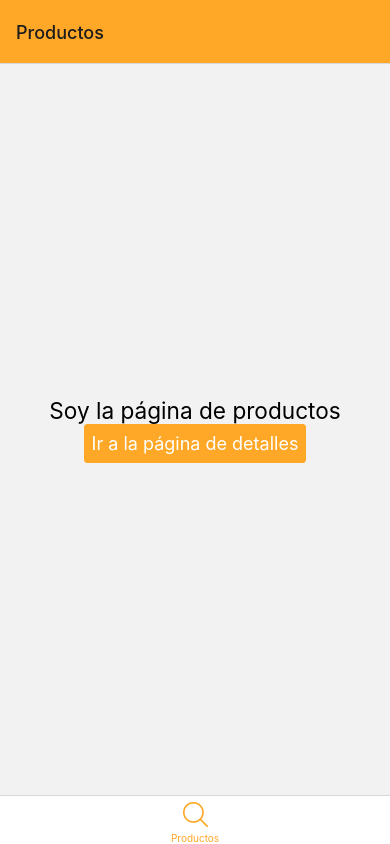
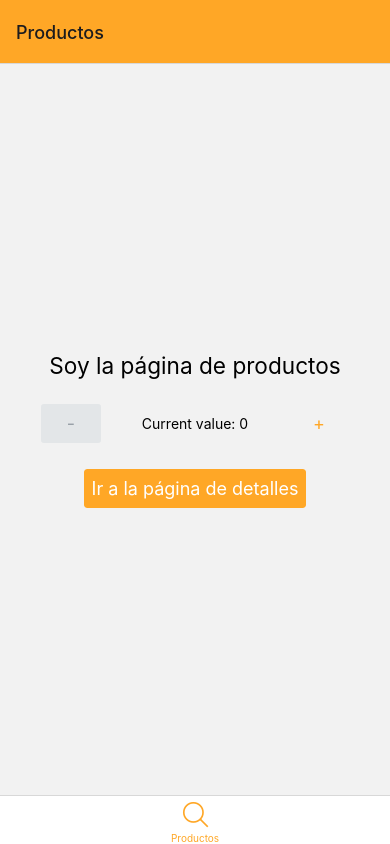
Before and after one commit to yagosefp/reactnative-tuto, a React Native app: screen / in a window 390 px wide. Built offline with nearby package versions, Linux system fonts and the light colour scheme.

Commit message:
Ejercicio 1. Visual studio

```diff
--- /dev/null
+++ b/src/components/counter/Counter.tsx
@@ -0,0 +1,36 @@
+import { Button, Text } from 'react-native-elements';
+import { View } from 'react-native';
+import React, { useState } from 'react';
+
+import styles from './counter-styles';
+
+const Counter = () => {
+    const [count, setCount] = useState(0);
+
+    const onIncrementCount = () => {
+        setCount(count + 1);
+    };
+    const onDecrementCount = () => {
+        setCount(count - 1);
+    };
+
+    return (
+        <View style={styles.container}>
+            <Button
+                containerStyle={styles.buttonContainer}
+                buttonStyle={styles.buttonStyle}
+                titleStyle={styles.buttonTextStyle}
+                title="-"
+                onPress={onDecrementCount}
+                disabled={count <= 0} />
+            <Text>Current value: {count}</Text>
+            <Button containerStyle={styles.buttonContainer}
+                buttonStyle={styles.buttonStyle}
+                titleStyle={styles.buttonTextStyle}
+                title="+"
+                onPress={onIncrementCount} />
+        </View>
+    );
+};
+
+export default Counter;
--- /dev/null
+++ b/src/components/counter/counter-styles.ts
@@ -0,0 +1,27 @@
+import { StyleSheet } from 'react-native';
+import theme from '../../app/theme';
+
+const styles = StyleSheet.create({
+    container: {
+        margin: 15,
+        width: '100%',
+        display: 'flex',
+        flexDirection: 'row',
+        justifyContent: 'space-evenly',
+        alignItems: 'center'
+    },
+    buttonContainer: {
+        display: 'flex',
+        justifyContent: 'center',
+        width: 60,
+        height: 60
+    },
+    buttonStyle: {
+        backgroundColor: 'transparent'
+    },
+    buttonTextStyle: {
+        color: theme.colors.primary
+    }
+});
+
+export default styles;
--- a/src/screens/products/Products.tsx
+++ b/src/screens/products/Products.tsx
@@ -3,6 +3,7 @@ import React from 'react';
 import { SafeAreaView } from 'react-native';
 import { Button, Text } from 'react-native-elements';
 import styles from './product-styles';
+import Counter from '../../components/counter/Counter';
 
 const Products = () => {
   const navigation = useNavigation<any>();
@@ -14,6 +15,7 @@ const Products = () => {
   return (
     <SafeAreaView style={styles.container}>
       <Text h4>Soy la página de productos</Text>
+      <Counter />
       <Button onPress={onPressButton} title="Ir a la página de detalles" />
     </SafeAreaView>
   );
```
Also changed, not shown: src/app/App.tsx (line endings or trailing spaces), src/app/theme.ts (line endings or trailing spaces), src/screens/product-details/ProductDetails.tsx (line endings or trailing spaces), 7 other files (tests, documents, lock files or other folders).
